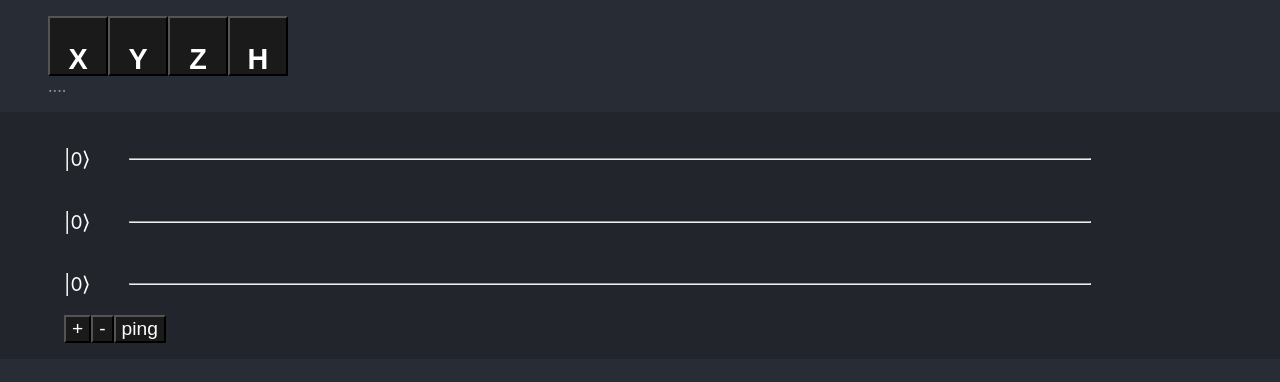
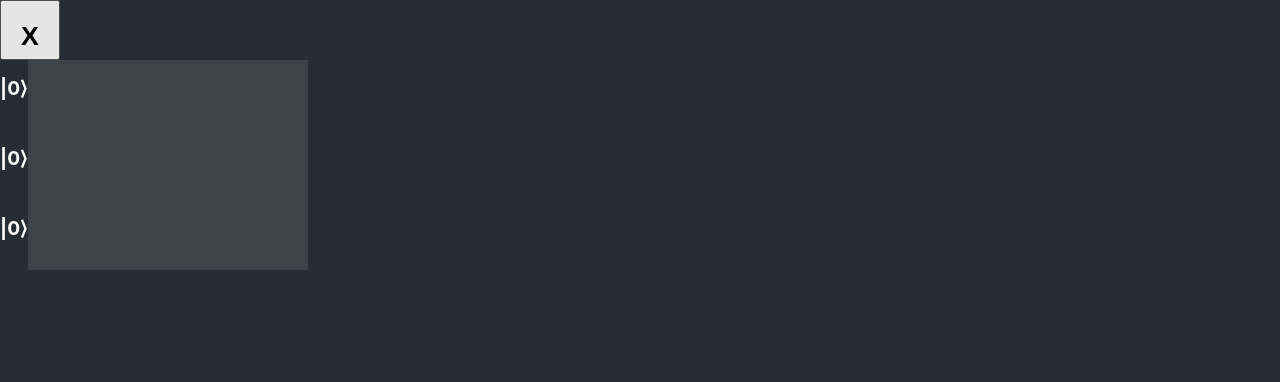
Before and after one commit to axellage/quantum-sim-group-81, a React (Create React App) app in the folder client/: page / in a window 1280 px wide. Shown: the top 382 px of the page. Built offline with nearby package versions, Linux system fonts and the light colour scheme.

Commit message:
Complete refactoring

```diff
--- a/client/src/App.css
+++ b/client/src/App.css
@@ -0,0 +1,19 @@
+.qubitLine{
+    display: flex;
+    flex-direction: row;
+}
+
+.parent {
+    position: relative;
+}
+
+.children {
+   position: absolute;
+   top: 0;
+   left: 0;
+}
+
+h2 {
+    color: white;
+    font-size: larger;
+}
--- a/client/src/App.tsx
+++ b/client/src/App.tsx
@@ -1,15 +1,81 @@
 import React from 'react';
-import Toolbar from './components/toolbar';
-import Circuitboard from './components/circuitboard';
 import './App.css';
+import {DndContext} from '@dnd-kit/core';
+import {useDraggable, useDroppable} from '@dnd-kit/core';
+import {CSS} from '@dnd-kit/utilities';
 
 function App() {
   return (
     <div className="App">
-      <Toolbar />
-      <Circuitboard />
+      <DndContext onDragEnd={handleDragEnd}>
+        <Toolbar />
+        <Circuitboard />
+      </DndContext>
     </div>
   );
 }
 
+function Toolbar(){
+  return (<Gate name="X"/>);
+}
+
+function Circuitboard(){
+  return(
+  <div>
+    <QubitLine id="0"/>
+    <QubitLine id="1"/>
+    <QubitLine id="2"/>
+  </div>)
+}
+
+function QubitLine(props:any){
+  return (
+  <div className='qubitLine'>
+    <h2>|0⟩</h2>
+    <Slot id = {props.id + "0"}/>
+    <Slot id = {props.id + "1"}/>
+    <Slot id = {props.id + "2"}/>
+    <Slot id = {props.id + "3"}/>
+  </div>);
+}
+
+function Gate(props:any) {
+  const {attributes, listeners, setNodeRef, transform} = useDraggable({
+      id: props.name,
+    });
+    const style = {
+      transform: CSS.Translate.toString(transform),
+      width: 60,
+      height: 60
+    };
+
+    return (
+      <button ref={setNodeRef} style={style} {...listeners} {...attributes}>
+        <h1>{props.name}</h1>
+      </button>
+    );
+}
+
+function Slot(props:any) {
+  const {isOver, setNodeRef} = useDroppable({
+    id: props.id,
+  });
+  const style = {
+    opacity: isOver ? 0.2 : 0.1,
+    backgroundColor: 'white',
+    width: 70,
+    height: 70
+  };
+
+  return (
+    <div ref={setNodeRef} style={style}>
+      {props.children}
+    </div>
+  );
+}
+
+function handleDragEnd(){
+  return null;
+}
+
 export default App;
```
